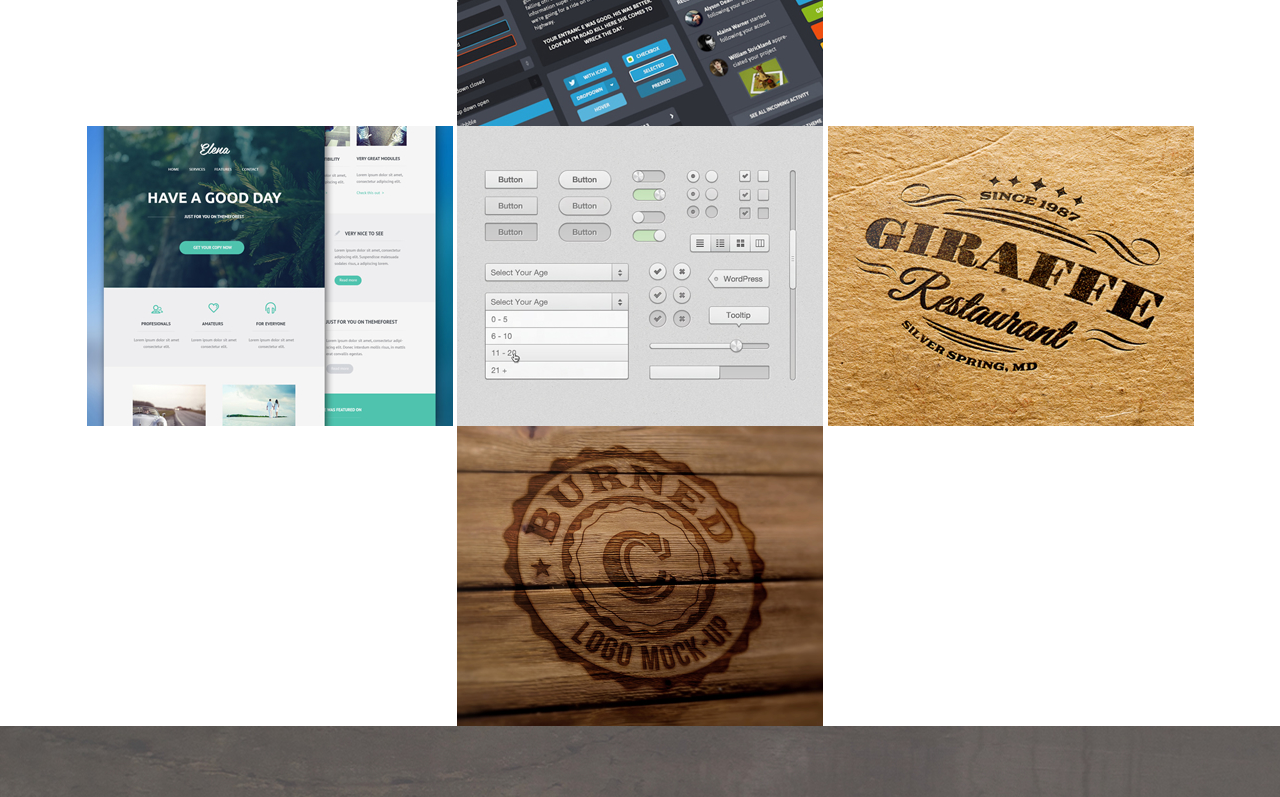
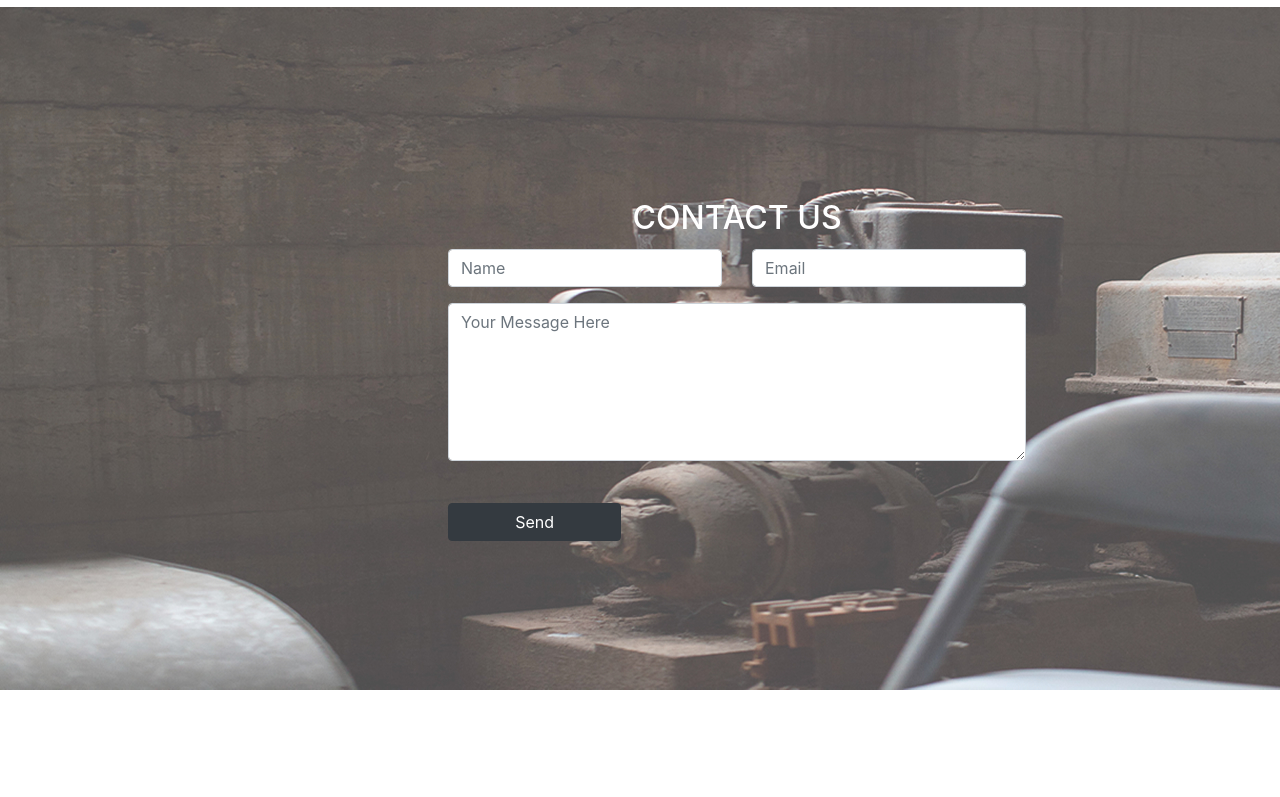
Before and after one commit to MemoTonui/Delani, a plain HTML site: page index.html in a window 1280 px wide. Shown: the part 2543-3340 px from the top of the page. After the commit the page ends 3233 px from the top, so only its background shows below. Drawn offline with Linux system fonts and the light colour scheme.

Commit message:
Add more stylings

```diff
--- a/CSS/style.css
+++ b/CSS/style.css
@@ -3,9 +3,8 @@
     padding: 0;
 }
 .img {
-    width: 100%;
     height: 20% auto !important;
-    position: relative;
+    position:relative;
 
 }
 #heading{
@@ -29,6 +28,31 @@ p{
 }
 #content{
     position: absolute;
-    top: auto;
-    bottom: auto;
+    top: 20%;
+    left: 25%;
+    color: white;
+
 }
+.portfolio img{
+    width: 20%;
+    height: auto;
+    margin: 10px;
+    display: inline-block;
+}
+.row {
+    margin-top: 2%;
+
+}
+.btn-dark{
+    width: 30%;
+    text-align: center;
+    height: auto;
+}
+#contact{
+
+    position: absolute;
+    top: 20%;
+    left: 35%;
+    color: white;
+    background:transparent !important;
+}
```
